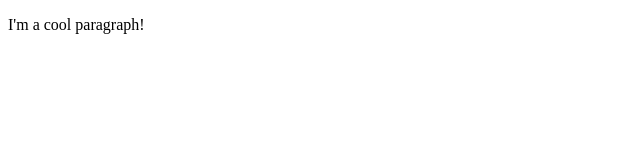
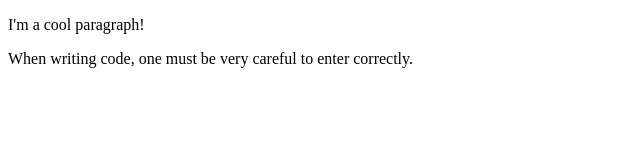
Before and after one commit to tfladager/Project_one, a plain HTML site: page index.html in a window 1280 px wide. Shown: the whole page, without its empty margins (0-640 px from the left). Drawn offline with Linux system fonts and the light colour scheme.

```diff
--- a/index.html
+++ b/index.html
@@ -5,5 +5,6 @@
     </head>
     <body>
         <p> I'm a cool paragraph!</p>
+        <p> When writing code, one must be very careful to enter correctly.</p>
     </body>
 </html>
```
